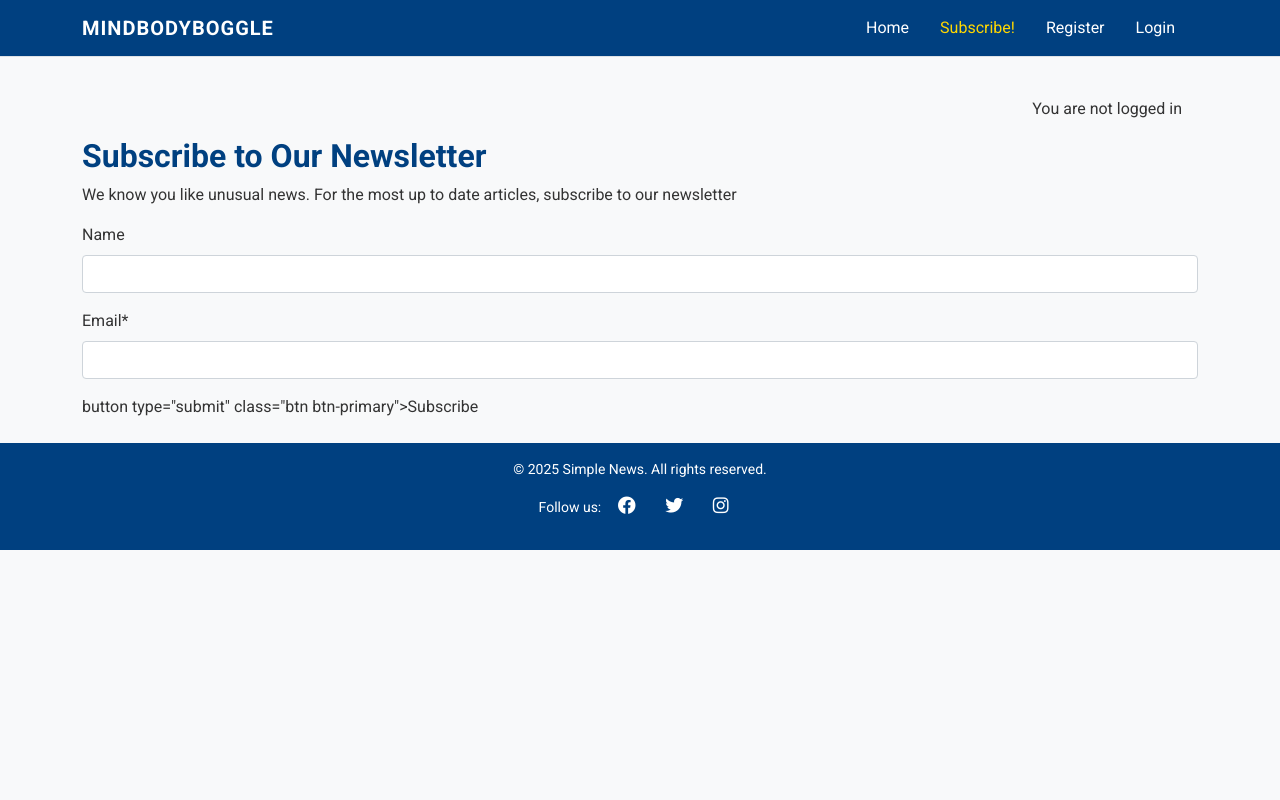
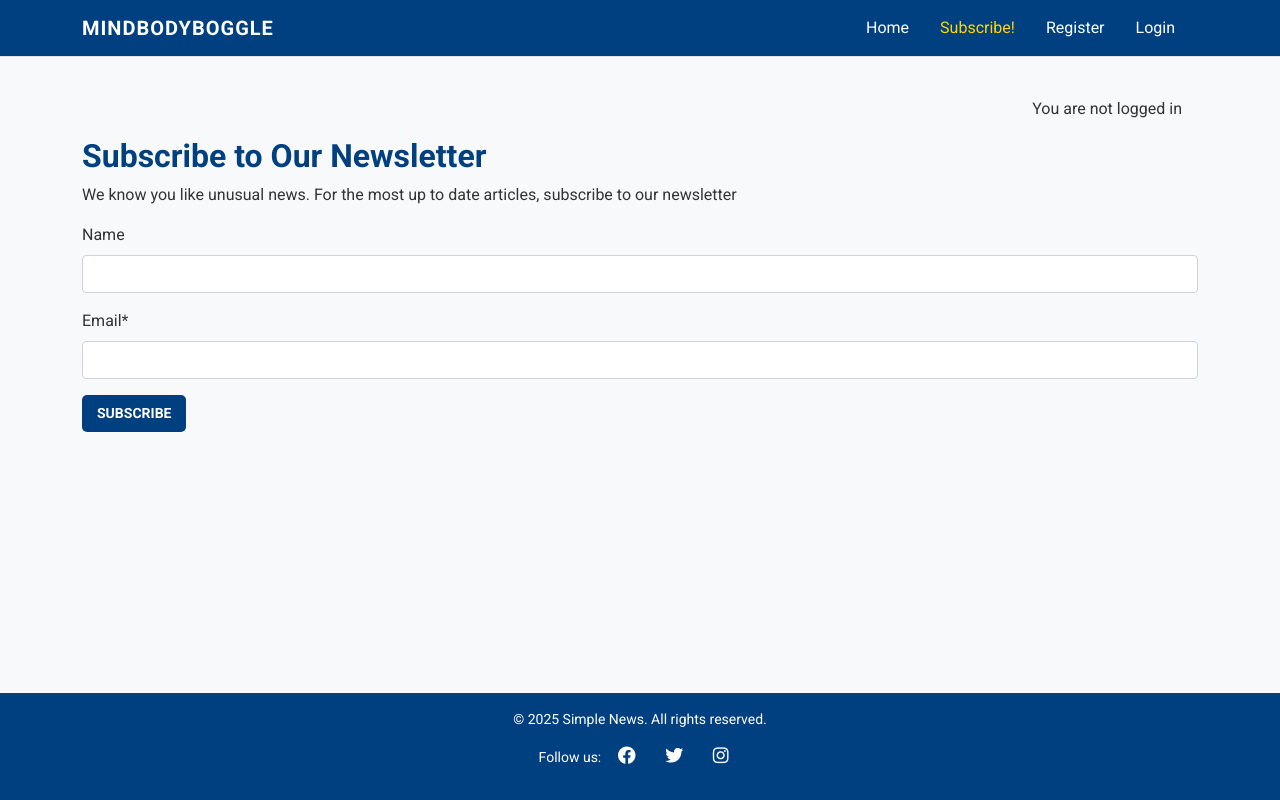
Before and after one commit to MaejorS/ciproject4, a Django app: page /subscribe/ in a window 1280 px wide. Run offline with Django 4.2, Linux system fonts and the light colour scheme; some libraries are stand-ins or nearby versions.

Commit message:
Fix footer issue with not sticking to bottom of page and fix button syntax error

```diff
--- a/static/css/style.css
+++ b/static/css/style.css
@@ -1,17 +1,21 @@
 /* General Styles */
 html, body {
     margin: 0;
+    padding: 0;
+    height: 100%;
 }
 
 body {
     font-family: 'Roboto', sans-serif;
     background-color: #f8f9fa;
     color: #333;
-    margin: 0;
-    padding: 0;
-    min-height: 100vh;
     display: flex;
     flex-direction: column;
+}
+
+main {
+    flex: 1;
+    overflow-y: auto;
 }
 
 /* Navbar */
@@ -44,6 +48,8 @@ footer {
     font-size: 14px;
     padding: 10px 0;
     text-align: center;
+    position: relative;
+    width: 100%;
 }
 
 footer a {
--- a/templates/subscribe.html
+++ b/templates/subscribe.html
@@ -8,7 +8,7 @@
     <form method="post" novalidate>
         {% csrf_token %}
         {{ form|crispy }}
-        button type="submit" class="btn btn-primary">Subscribe</button>
+        <button type="submit" class="btn btn-primary">Subscribe</button>
     </form>
 </div>
 {% endblock %}
```
